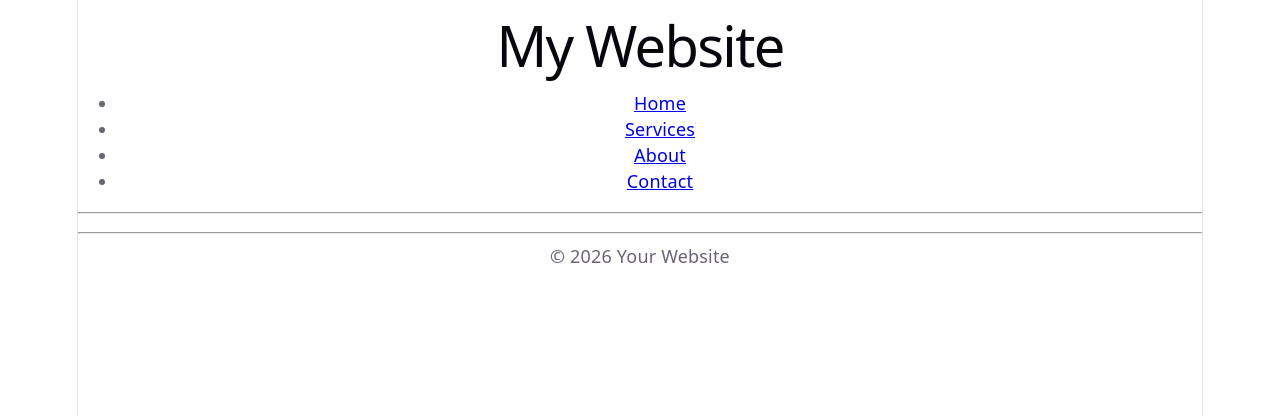
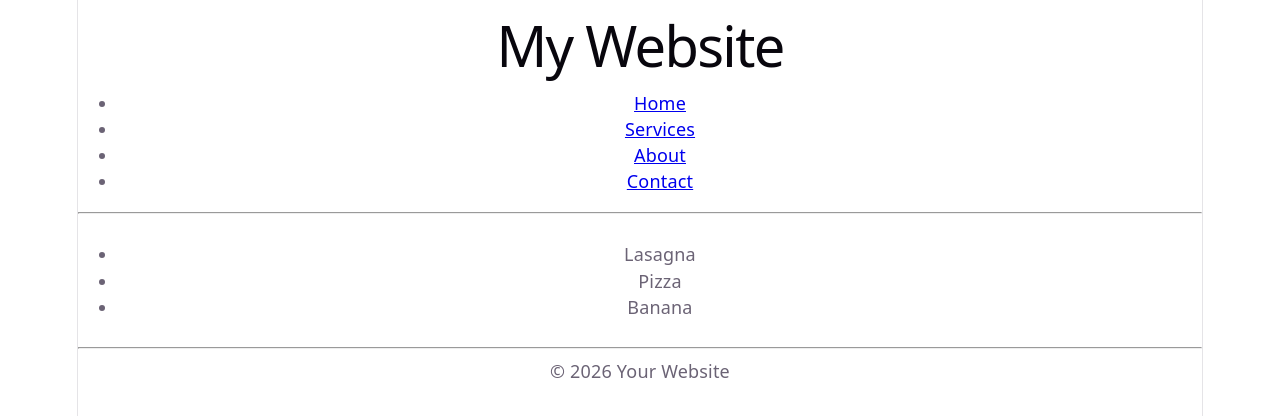
Before and after one commit to rycorson/my-react-app, a React (Vite) app: page / in a window 1280 px wide. Shown: the top 416 px of the page. Built offline with nearby package versions, Linux system fonts and the light colour scheme.

Commit message:
Create sample Food component

```diff
--- a/src/App.jsx
+++ b/src/App.jsx
@@ -1,3 +1,4 @@
+import Food from './Food.jsx'
 import Footer from './Footer.jsx'
 import Header from './Header.jsx'
 
@@ -5,6 +6,7 @@ function App() {
   return (
     <>
       <Header />
+      <Food />
       <Footer />
     </>
   );
--- /dev/null
+++ b/src/Food.jsx
@@ -0,0 +1,14 @@
+function Food() {
+    const food1 = "Pizza";
+    const food2 = "Banana";
+
+    return(
+        <ul>
+            <li>Lasagna</li>
+            <li>{ food1 }</li>
+            <li>{ food2 }</li>
+        </ul>
+    );
+}
+
+export default Food
```
